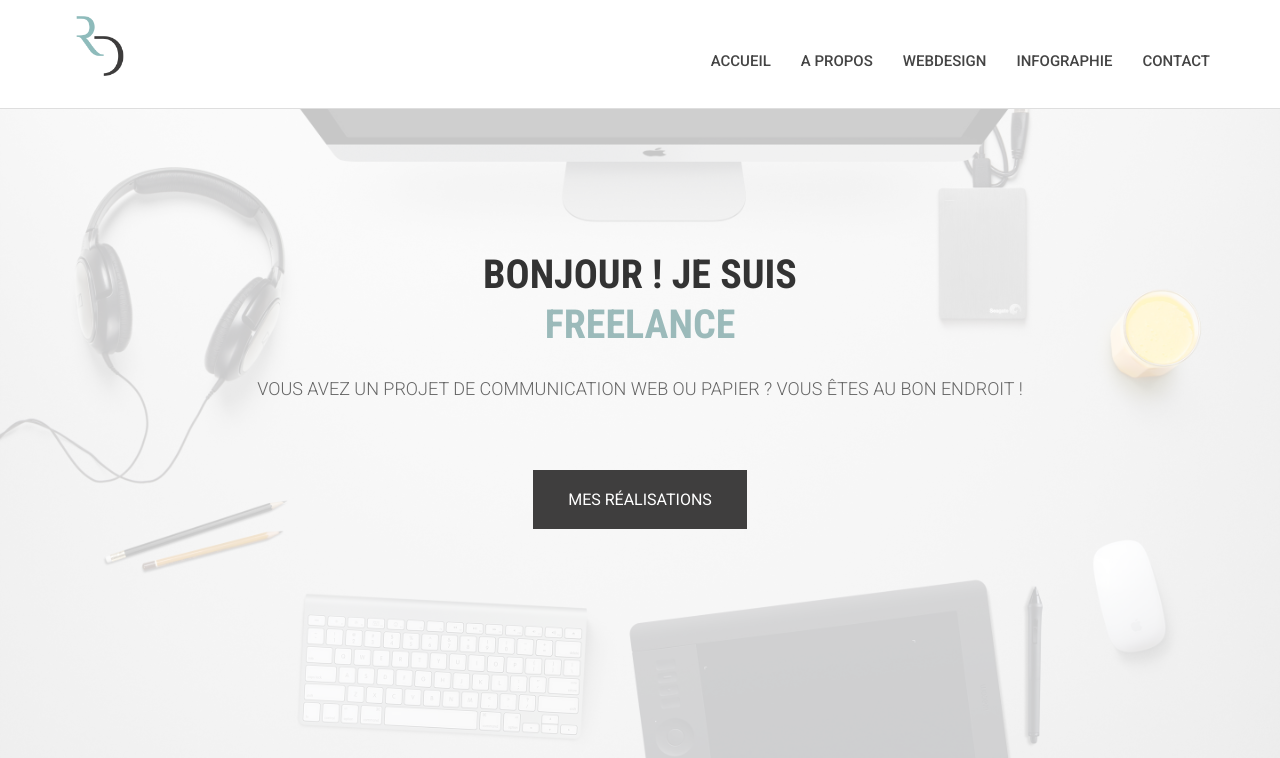
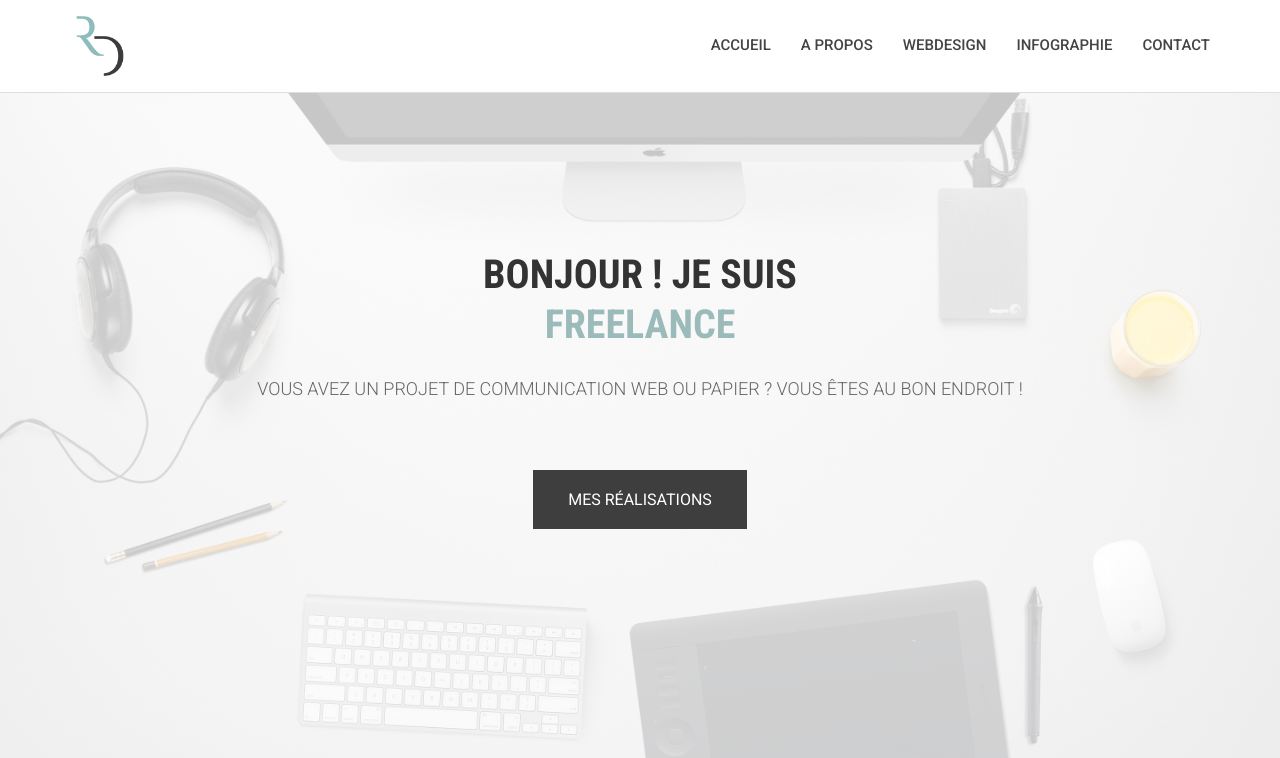
Before and after one commit to rdonjon/portfolio-rd, a PHP site: page / in a window 1280 px wide. Shown: the top 758 px of the page. Run offline with PHP 8.4, Linux system fonts and the light colour scheme; some libraries are stand-ins or nearby versions; some web fonts are replaced.

Commit message:
correction menu responsive

```diff
--- a/404.html
+++ b/404.html
@@ -94,7 +94,7 @@
               <!-- /logo -->
             </div>
             <!-- main menu -->
-            <nav class="collapse navbar-collapse navbar-right" role="navigation" style="margin-top: 16px">
+            <nav class="collapse navbar-collapse navbar-right" role="navigation">
               <div class="main-menu">
                 <ul class="nav navbar-nav navbar-right">
                   <li>
--- a/about.html
+++ b/about.html
@@ -94,7 +94,7 @@
               <!-- /logo -->
             </div>
             <!-- main menu -->
-            <nav class="collapse navbar-collapse navbar-right" role="navigation" style="margin-top: 16px">
+            <nav class="collapse navbar-collapse navbar-right" role="navigation">
               <div class="main-menu">
                 <ul class="nav navbar-nav navbar-right">
                   <li>
--- a/contact.html
+++ b/contact.html
@@ -95,7 +95,7 @@
               <!-- /logo -->
             </div>
             <!-- main menu -->
-            <nav class="collapse navbar-collapse navbar-right" role="navigation" style="margin-top: 16px">
+            <nav class="collapse navbar-collapse navbar-right" role="navigation">
               <div class="main-menu">
                 <ul class="nav navbar-nav navbar-right">
                   <li>
--- a/css/main.css
+++ b/css/main.css
@@ -1107,7 +1107,6 @@ article {
   display: block;
   font-size: 1.3rem;
   font-weight: 400;
-  line-height: normal;
   text-decoration: none;
   padding: 8px 0;
   color: #fff;
--- a/css/responsive.css
+++ b/css/responsive.css
@@ -425,7 +425,13 @@ figure figcaption p {
     box-shadow: 0 2px 0.09px rgba(0, 0, 0, 0.15);
   }
 
+  .navbar-fixed-top  .navbar-collapse {
+  margin-top: 2.0rem;
 }
+
+}
+
+
 /*		Wide Mobile Layout: 480px.
 		Gutters: 24px.
 		Outer margins: 22px.
--- a/index.html
+++ b/index.html
@@ -79,7 +79,7 @@
               <!-- /logo -->
             </div>
             <!-- main menu -->
-            <nav class="collapse navbar-collapse navbar-right" role="navigation" style="margin-top: 16px">
+            <nav class="collapse navbar-collapse navbar-right" role="navigation">
               <div class="main-menu">
                 <ul class="nav navbar-nav navbar-right">
                   <li>
--- a/index.php
+++ b/index.php
@@ -95,7 +95,7 @@
               <!-- /logo -->
             </div>
             <!-- main menu -->
-            <nav class="collapse navbar-collapse navbar-right" role="navigation" style="margin-top: 16px">
+            <nav class="collapse navbar-collapse navbar-right" role="navigation">
               <div class="main-menu">
                 <ul class="nav navbar-nav navbar-right">
                   <li>
--- a/infographie.html
+++ b/infographie.html
@@ -94,7 +94,7 @@ Header Section Start
       <!-- /logo -->
     </div>
     <!-- main menu -->
-    <nav class="collapse navbar-collapse navbar-right" role="navigation" style="margin-top: 16px">
+    <nav class="collapse navbar-collapse navbar-right" role="navigation">
       <div class="main-menu">
         <ul class="nav navbar-nav navbar-right">
           <li>
--- a/portfolio.html
+++ b/portfolio.html
@@ -94,7 +94,7 @@
               <!-- /logo -->
             </div>
             <!-- main menu -->
-            <nav class="collapse navbar-collapse navbar-right" role="navigation" style="margin-top: 16px">
+            <nav class="collapse navbar-collapse navbar-right" role="navigation">
               <div class="main-menu">
                 <ul class="nav navbar-nav navbar-right">
                   <li>
--- a/webdesign.html
+++ b/webdesign.html
@@ -94,7 +94,7 @@
               <!-- /logo -->
             </div>
             <!-- main menu -->
-            <nav class="collapse navbar-collapse navbar-right" role="navigation" style="margin-top: 16px">
+            <nav class="collapse navbar-collapse navbar-right" role="navigation">
               <div class="main-menu">
                 <ul class="nav navbar-nav navbar-right">
                   <li>
```
